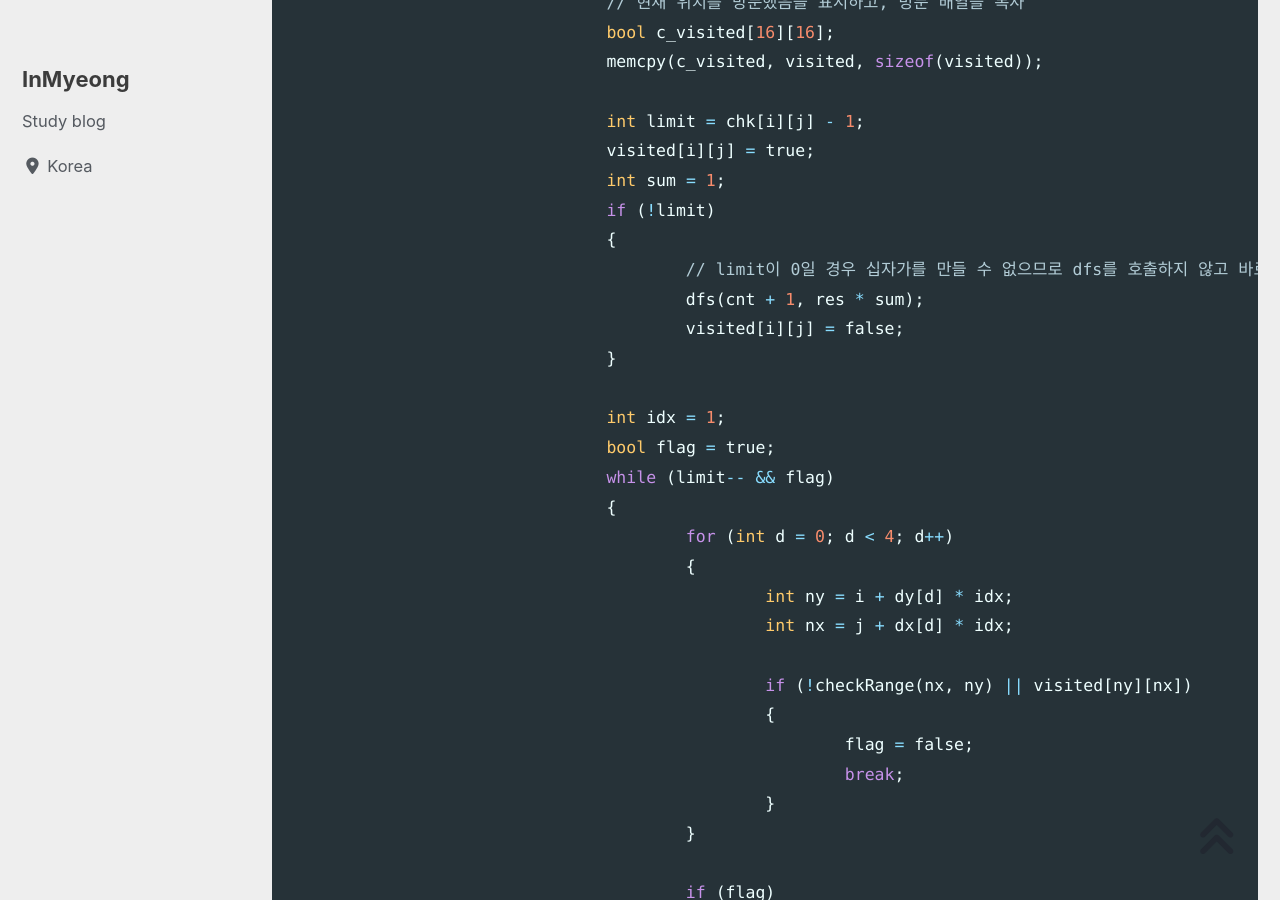
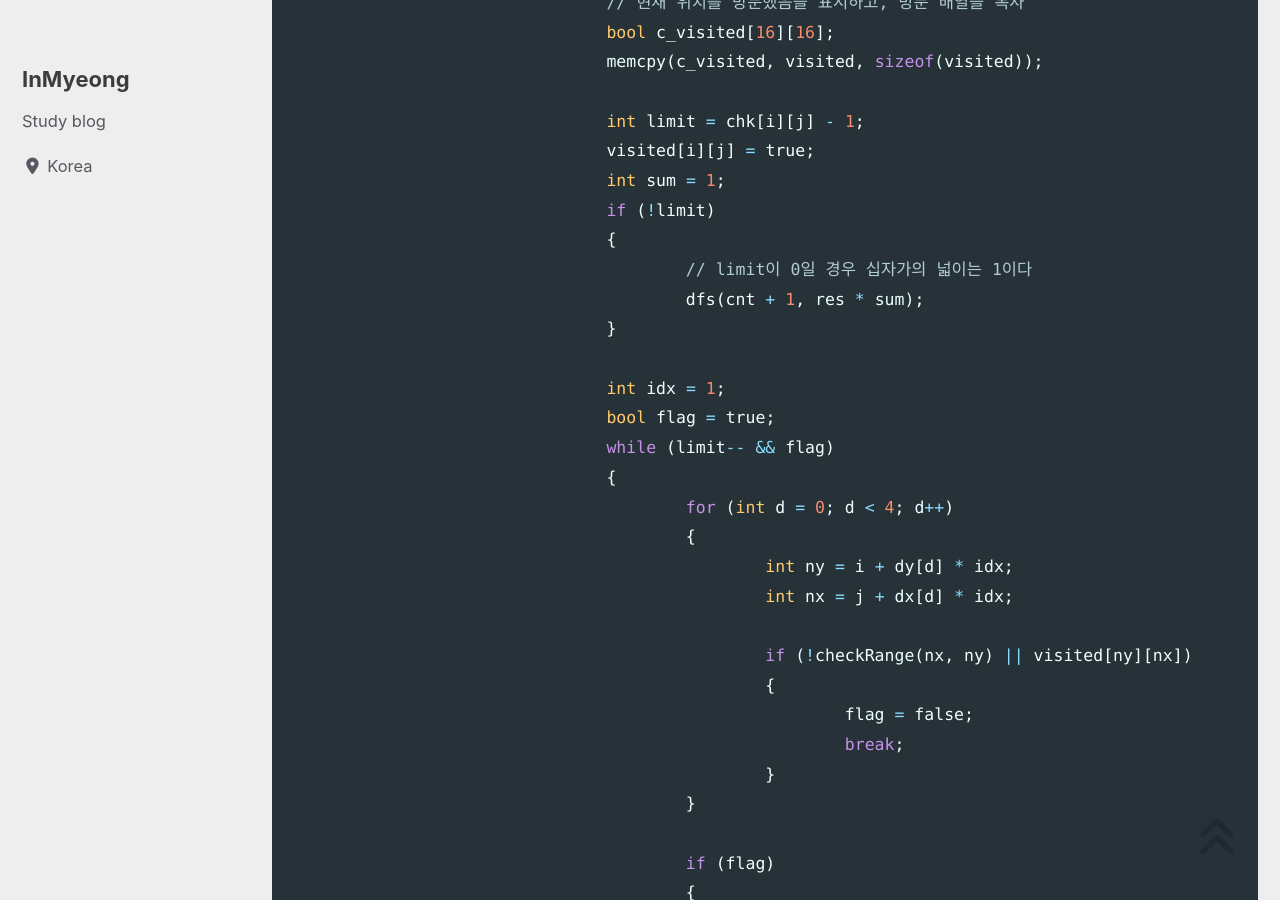
Before and after one commit to devMyeong/devMyeong.github.io, a Jekyll site: the page built from _posts/codingTest/2023-04-30-나만의문제집.md, in a window 1280 px wide and 900 px high, scrolled down 34433 px. Built offline with Jekyll 4.4.1, drawn with Linux system fonts in a browser that asks for light colours; cached includes are drawn as plain includes; nearby versions of some CDN libraries; some web fonts are replaced; comment, search, counter and statistics services are not loaded.

Commit message:
Chore : 수정

```diff
--- a/_posts/codingTest/2023-04-30-나만의문제집.md
+++ b/_posts/codingTest/2023-04-30-나만의문제집.md
@@ -1037,9 +1037,8 @@ void dfs(int cnt, ll res)
 				int sum = 1;
 				if (!limit)
 				{
-					// limit이 0일 경우 십자가를 만들 수 없으므로 dfs를 호출하지 않고 바로 반환
+					// limit이 0일 경우 십자가의 넓이는 1이다
 					dfs(cnt + 1, res * sum);
-					visited[i][j] = false;
 				}
 
 				int idx = 1;
```
